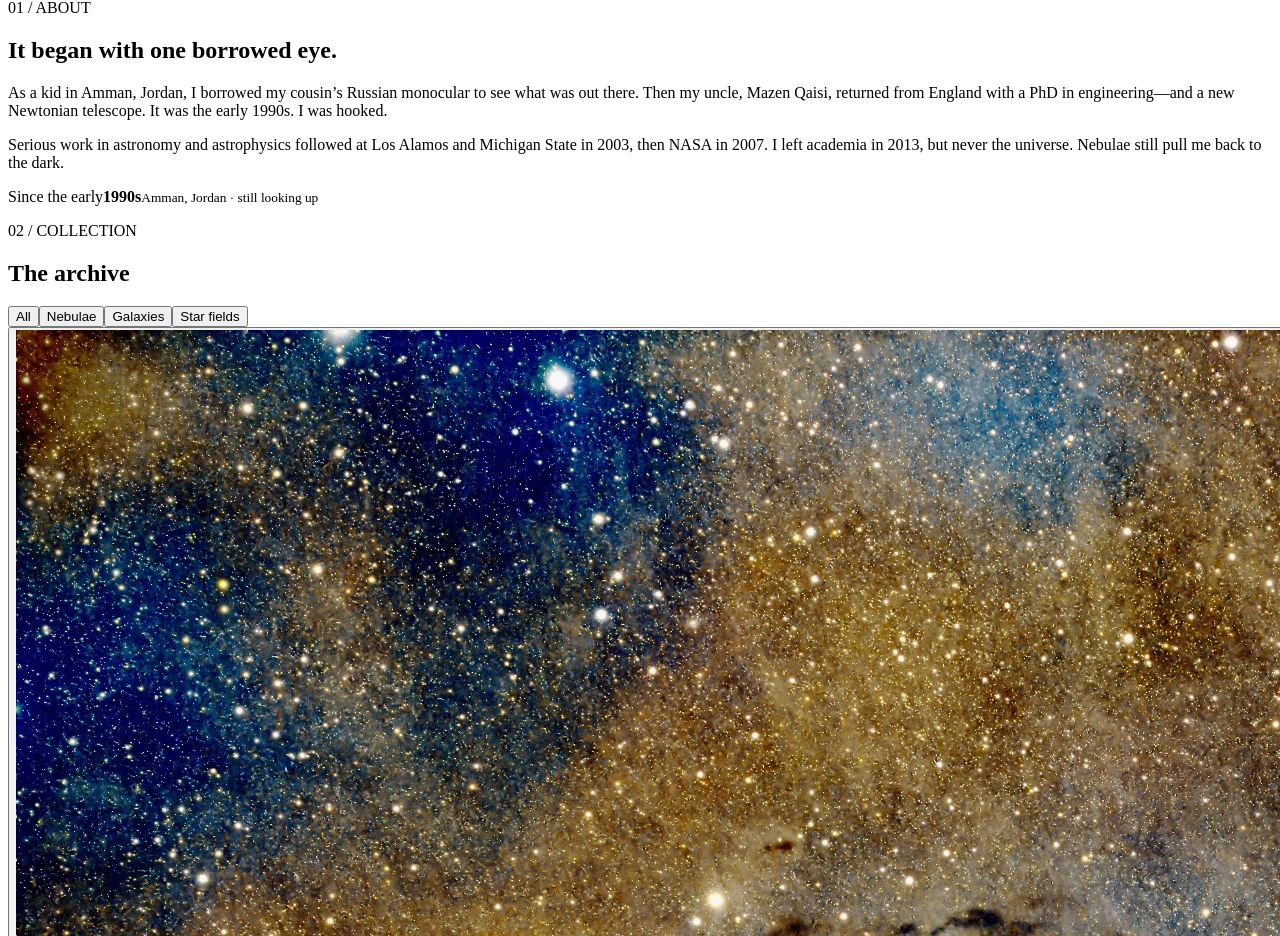
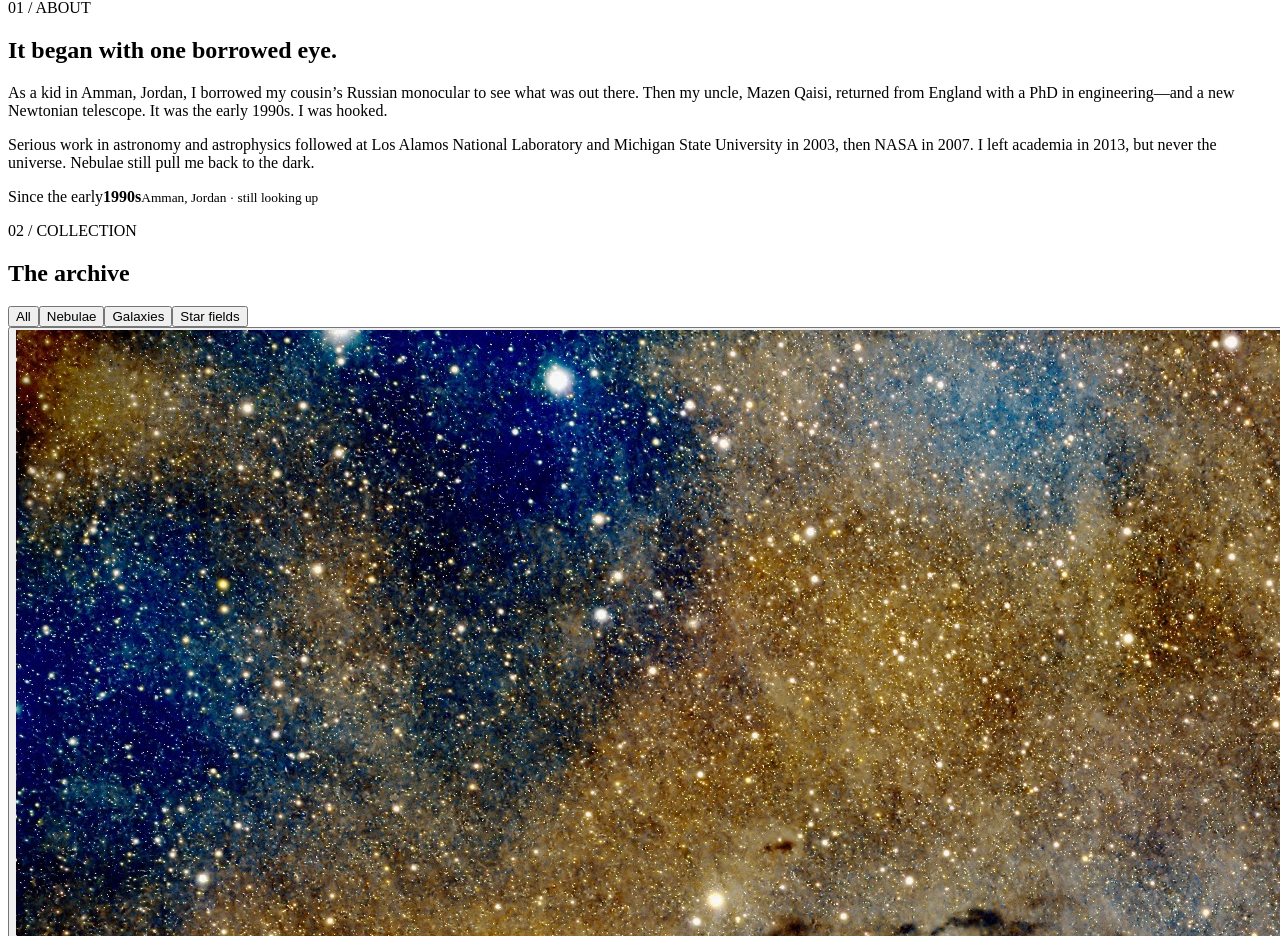
Before and after one commit to aousabdo/aous-abdo-astrophotography, a React (Vite) app: page / in a window 1280 px wide. Shown: the part 1638-2574 px from the top of the page. Built offline with nearby package versions, Linux system fonts and the light colour scheme; the HTML template or start-up script is replaced by a standard one.

Commit message:
Use full institution names in biography

```diff
--- a/src/App.tsx
+++ b/src/App.tsx
@@ -248,7 +248,7 @@ function App() {
           <div>
             <h2>It began with one borrowed eye.</h2>
             <p>As a kid in Amman, Jordan, I borrowed my cousin’s Russian monocular to see what was out there. Then my uncle, Mazen Qaisi, returned from England with a PhD in engineering—and a new Newtonian telescope. It was the early 1990s. I was hooked.</p>
-            <p>Serious work in astronomy and astrophysics followed at Los Alamos and Michigan State in 2003, then NASA in 2007. I left academia in 2013, but never the universe. Nebulae still pull me back to the dark.</p>
+            <p>Serious work in astronomy and astrophysics followed at Los Alamos National Laboratory and Michigan State University in 2003, then NASA in 2007. I left academia in 2013, but never the universe. Nebulae still pull me back to the dark.</p>
           </div>
           <aside><span>Since the early</span><strong>1990s</strong><small>Amman, Jordan · still looking up</small></aside>
         </section>
```
